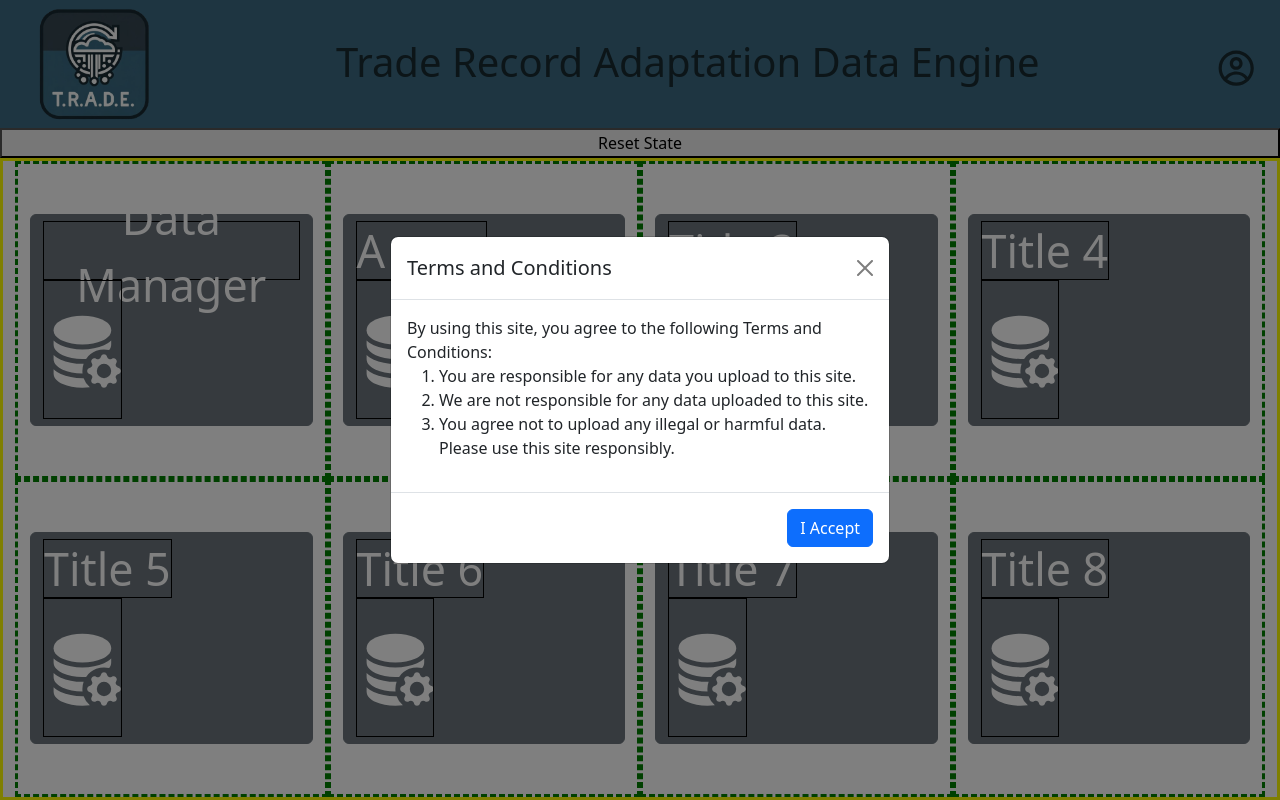
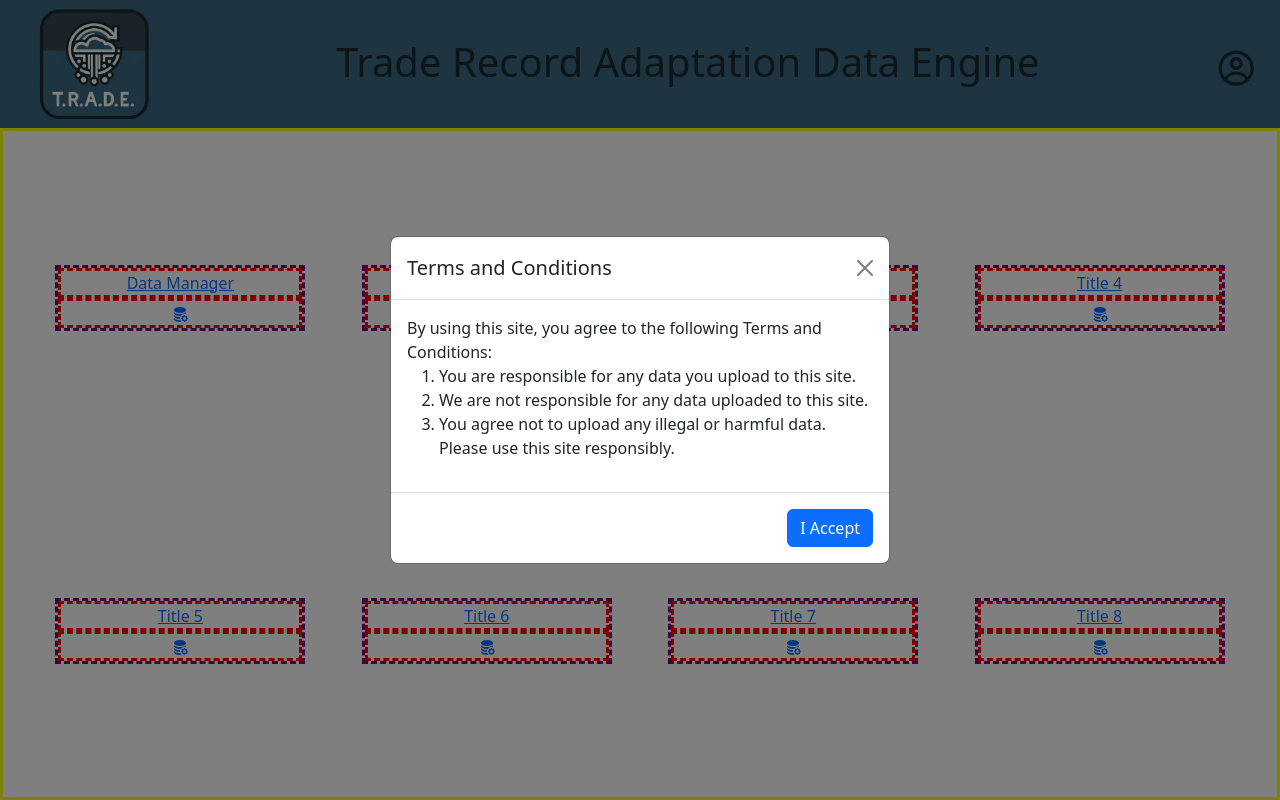
Before and after one commit to JOATZ/TRADE_App, a React (Create React App) app: page / in a window 1280 px wide. Built offline with nearby package versions, Linux system fonts and the light colour scheme.

Commit message:
basic flex setup no button

```diff
--- a/src/App.css
+++ b/src/App.css
@@ -30,30 +30,27 @@ body {
 
 /*_____________Home Page Layout and Buttons_______________________*/
 .home-page-container {
+  border: solid yellow 3px;
   display: flex;
-  flex-direction: row;
   flex-wrap: wrap;
+  justify-content: space-evenly;
+  align-items: center;
+  align-content: space-around;
   height: 100%;
-  border: solid yellow 3px;
-  justify-content: space-around;
-  gap:50%;
+  padding:30
 }
 
-.home-page__link {
-  text-decoration: none;
+.home-page-tile {
   display: flex;
+  flex-direction: column;
+  border: dashed purple 3px;
+  flex-grow: 0;
+  flex-basis: auto;
   align-items: center;
   justify-content: center;
-  border: dashed green 3px;
-  height: 50%;
-  width: 50%;
-  padding: 50px 50px;
+  flex:0 0 20%;
+  margin: 2vh
 }
-
-.home-page-row {
-  height: 50%;
-}
-
 
 .site-footer {
   background-image: var(--color-navbar-dark-light);
--- a/src/App.js
+++ b/src/App.js
@@ -28,7 +28,7 @@ function App() {
         <div className='App'>
             <AcceptTerms />
             <Header />
-            <ResetButton />
+
             <Routes>
                 <Route path='/' element={<HomePage />} />
                 <Route path='/datamanager' element={<DataManager />} />
--- a/src/components/HomePageTile.js
+++ /dev/null
@@ -1,37 +0,0 @@
-import { Button } from 'reactstrap'
-
-const HomePageTile = (props) => {
-    return (
-        <Button style={tileStyles.button}>
-            <div style={tileStyles.title}>{props.title}</div>
-            <div style={tileStyles.icon}>{props.icon}</div>
-        </Button>
-    )
-}
-
-const tileStyles = {
-    button: {
-        height: '100%',
-        width: '100%',
-        display: 'flex',
-        flexDirection: 'column'
-    },
-    title: {
-        border: 'solid black 1px',
-        height: '30%',
-        display: 'flex',
-        justifyContent: 'center',
-        alignItems: 'center',
-        fontSize: '3.5vmax'
-    },
-    icon: {
-        border: 'solid black 1px',
-        height: '70%',
-        display: 'flex',
-        justifyContent: 'center',
-        alignItems: 'center',
-        fontSize: '6vmax'
-    }
-}
-
-export default HomePageTile
--- a/src/pages/HomePage.js
+++ b/src/pages/HomePage.js
@@ -1,6 +1,4 @@
 import React from 'react'
-import HomePageTile from 'components/HomePageTile'
-import Box from 'components/RotatingBox'
 import { BsDatabaseFillGear } from 'react-icons/bs'
 import { NavLink } from 'react-router-dom'
 import { Container, Row } from 'reactstrap'
@@ -17,25 +15,26 @@ const pageLinks = [
 ]
 
 const HomePage = () => {
+    const tileStyles = {
+        title: {
+            height: '30%',
+            width: '100%',
+            border: 'dashed red 3px'
+        },
+        icon: {
+            height: '70%',
+            width: '100%',
+            border: 'dashed red 3px'
+        }
+    }
     return (
         <Container fluid className='home-page-container'>
-            <Row
-                style={{
-                    width: '100%',
-                    alignItems: 'center',
-                    height: '100%'
-                }}
-            >
-                {pageLinks.map((page, index) => (
-                    <NavLink
-                        key={index}
-                        className='home-page__link col-6 col-xl-3'
-                        to={page.to}
-                    >
-                        <HomePageTile title={page.title} icon={page.icon} />
-                    </NavLink>
-                ))}
-            </Row>
+            {pageLinks.map((page, index) => (
+                <NavLink key={index} className='home-page-tile' to={page.to}>
+                    <div style={tileStyles.title}>{page.title}</div>
+                    <div style={tileStyles.icon}>{page.icon}</div>
+                </NavLink>
+            ))}
         </Container>
     )
 }
```
